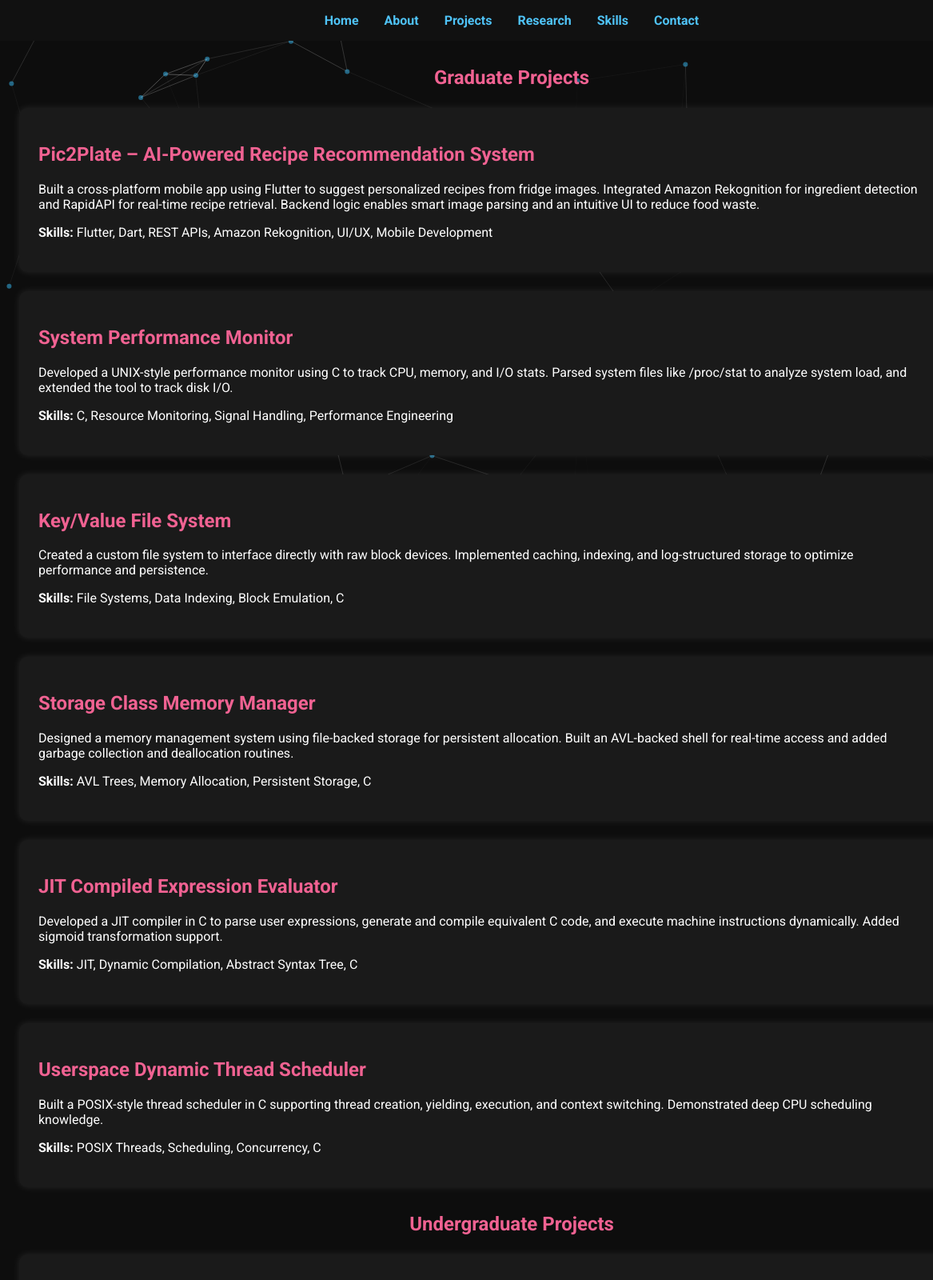
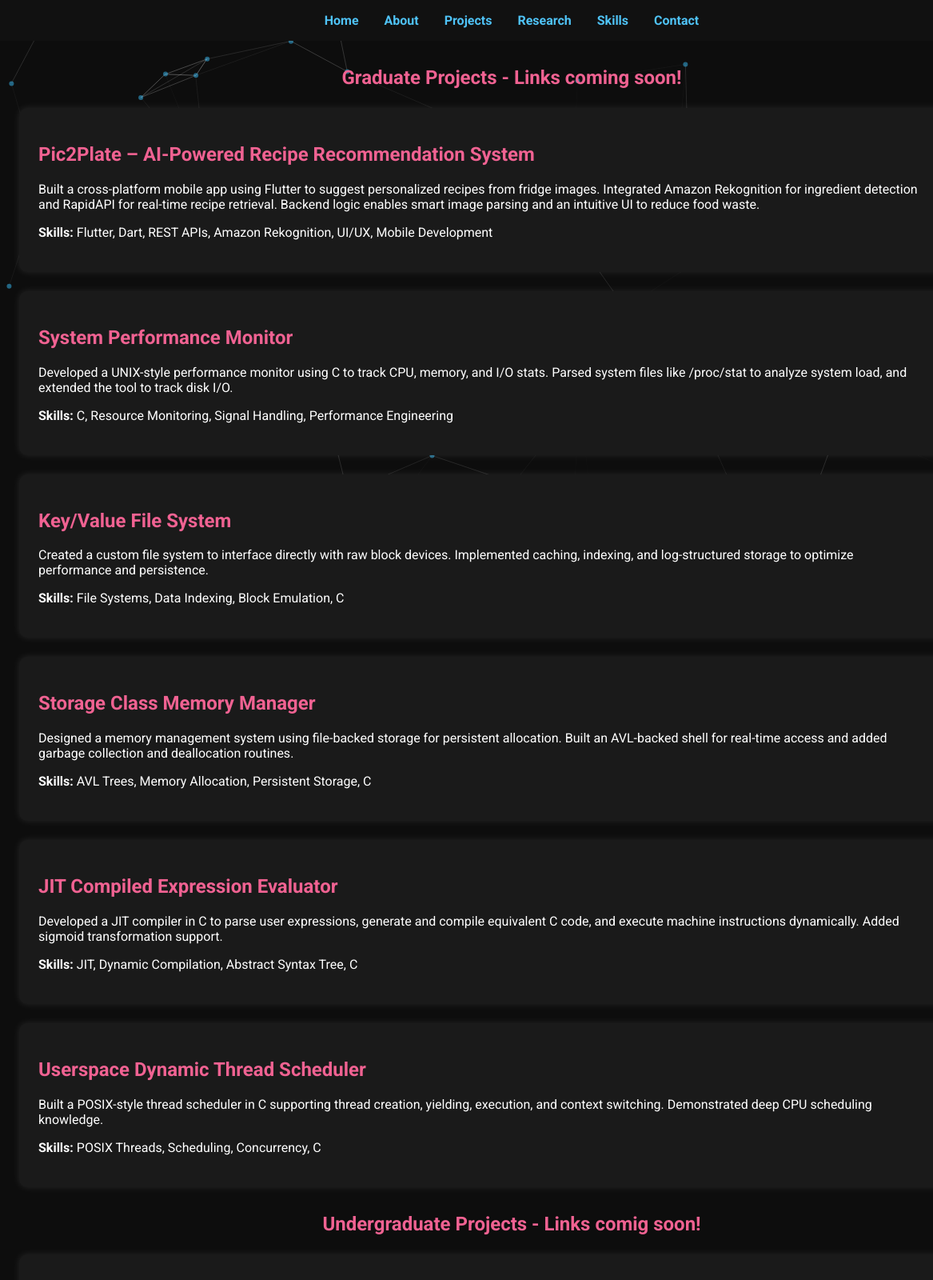
Before and after one commit to physics-vibes15/Akshatha-portfolio, a plain HTML site: page projects.html in a window 1280 px wide. Shown: the top 1600 px of the page at 80% size, 0-1167 px from the left. Drawn offline with nearby package versions, Linux system fonts and the light colour scheme.

Commit message:
Added portfolio files

```diff
--- a/projects.html
+++ b/projects.html
@@ -95,7 +95,7 @@
   </nav>
 
   <section>
-    <h1 class="section-title">Graduate Projects</h1>
+    <h1 class="section-title">Graduate Projects - Links coming soon!</h1>
     <div class="project">
       <div class="project-content">
         <h2>Pic2Plate – AI-Powered Recipe Recommendation System</h2>
@@ -147,7 +147,7 @@
   </section>
 
   <section>
-    <h1 class="section-title">Undergraduate Projects</h1>
+    <h1 class="section-title">Undergraduate Projects - Links comig soon!</h1>
     <div class="project">
       <div class="project-content">
         <h2>Emotional Stress Recognition using EEG Signals</h2>
```
